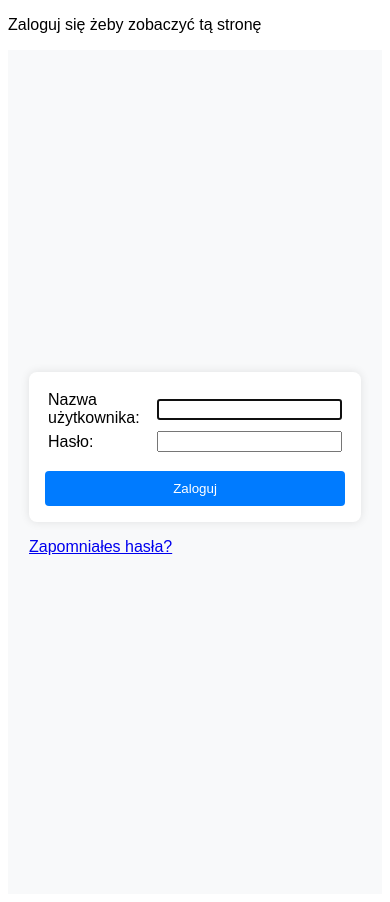
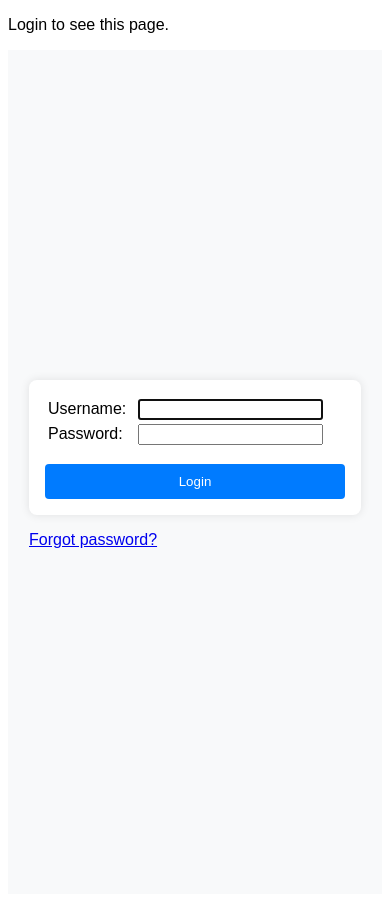
Before and after one commit to nizwant/ecommerce_shop_python, a Django app: page /accounts/login/?next=/accounts/profile/ in a window 390 px wide. Shown: the part 54-956 px from the top of the page. Run offline with Django 4.2, Linux system fonts and the light colour scheme.

Commit message:
Add responsive design for product images and update login page text

```diff
--- a/templates/registration/login.html
+++ b/templates/registration/login.html
@@ -4,19 +4,17 @@
 {% block content %}
 <link href="{% static 'registration/login.css' %}" rel="stylesheet">
 {% if form.errors %}
-<p>
-    Twój login i hasło nie pasują. Spróbuj ponownie.</p>
-</p>
+<p>Your username and password didn't match. Please try again.</p>
 {% endif %}
 
 {% if next %}
 {% if user.is_authenticated %}
 <p>
-    Twoje konto nie ma dostępu do tej strony. Aby kontynuować,
-    zaloguj się na konto z dostępem.</p>
+    Your account doesn't have access to this page. To proceed,
+    please login with an account that has access.
 </p>
 {% else %}
-<p>Zaloguj się żeby zobaczyć tą stronę</p>
+<p>Login to see this page.</p>
 {% endif %}
 {% endif %}
 <div class="center-div">
@@ -26,20 +24,20 @@
 
             <table class="login-table">
                 <tr>
-                    <td>Nazwa użytkownika:</td>
+                    <td>Username:</td>
                     <td>{{ form.username }}</td>
                 </tr>
                 <tr>
-                    <td>Hasło:</td>
+                    <td>Password:</td>
                     <td>{{ form.password }}</td>
                 </tr>
             </table>
 
-            <input type="submit" value="Zaloguj" class="login-button">
+            <input type="submit" value="Login" class="login-button">
             <input type="hidden" name="next" value="{{ next }}">
         </form>
         <div>
-            <p><a href="{% url 'password_reset' %}">Zapomniałes hasła?</a></p>
+            <p><a href="{% url 'password_reset' %}">Forgot password?</a></p>
         </div>
     </div>
 
```
Also changed, not shown: static/products/detail.css (+60 -6 lines), templates/products/detail.html (+5 -2 lines).
